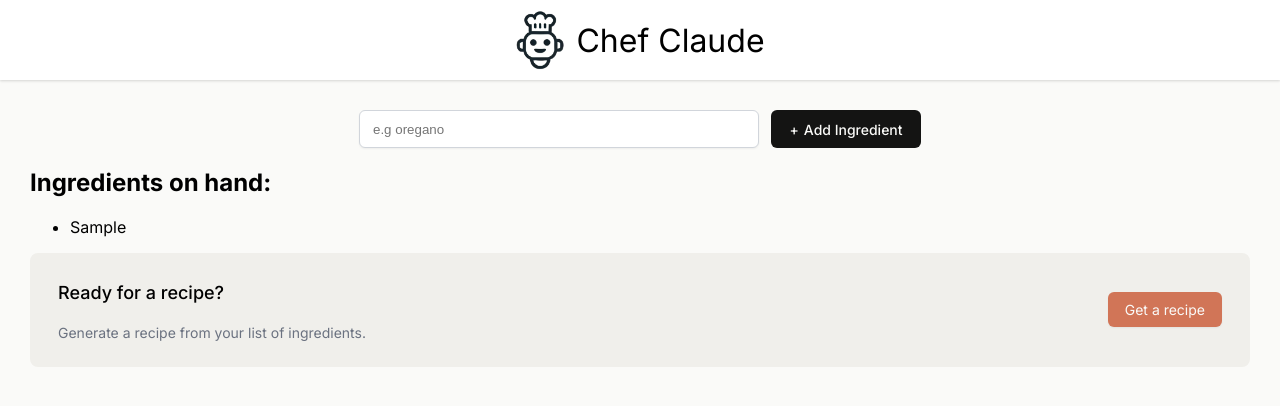
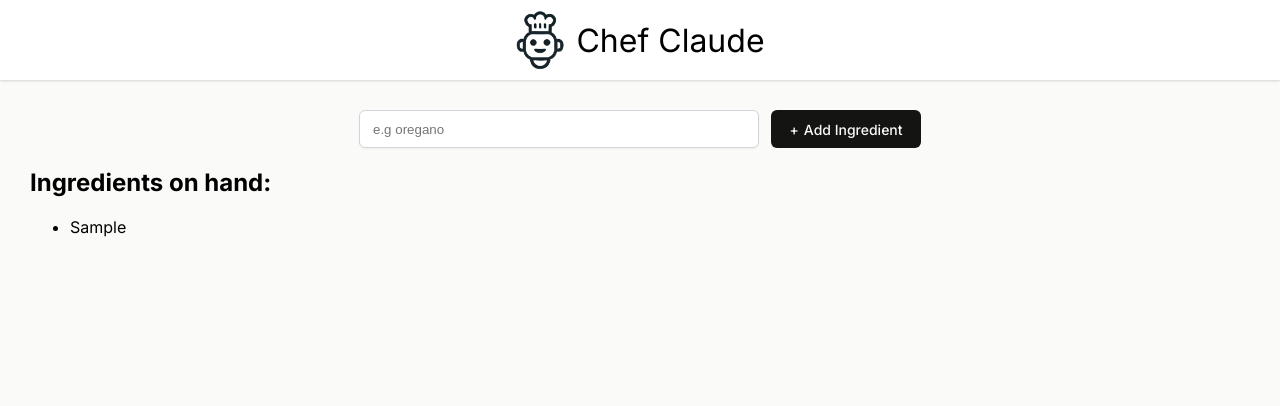
Before and after one commit to rahmatrafli1/chef-claude, a React (Vite) app: page / in a window 1280 px wide. Both pictures are taken after typing "Sample" into the empty fields and a click on the button "Add Ingredient". Shown: the top 406 px of the page. Built offline with nearby package versions, Linux system fonts and the light colour scheme.

Commit message:
Fix recipe prompt display logic to conditionally render based on ingredient count

```diff
--- a/components/Main.jsx
+++ b/components/Main.jsx
@@ -33,6 +33,7 @@ export default function Main() {
           <ul className="ingredient-list" aria-live="polite">
             {ingredientsListItems}
           </ul>
+          {ingredients.length > 3 && (
             <div className="get-recipe-container">
               <div>
                 <h3>Ready for a recipe?</h3>
@@ -40,6 +41,7 @@ export default function Main() {
               </div>
               <button>Get a recipe</button>
             </div>
+          )}
         </section>
       )}
     </main>
```
Lines whose indentation alone changed are shown as unchanged.
